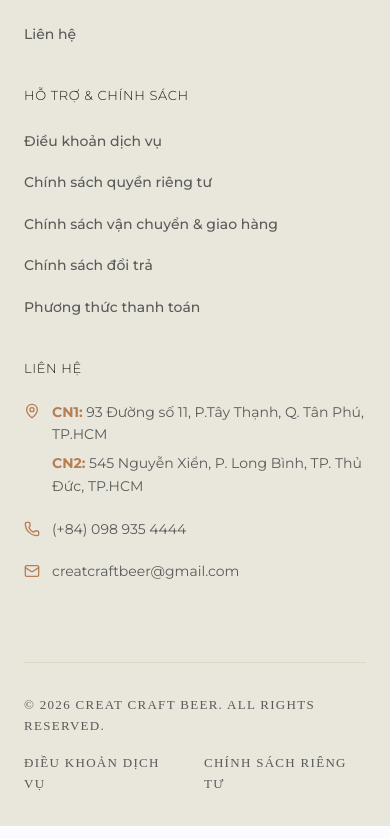
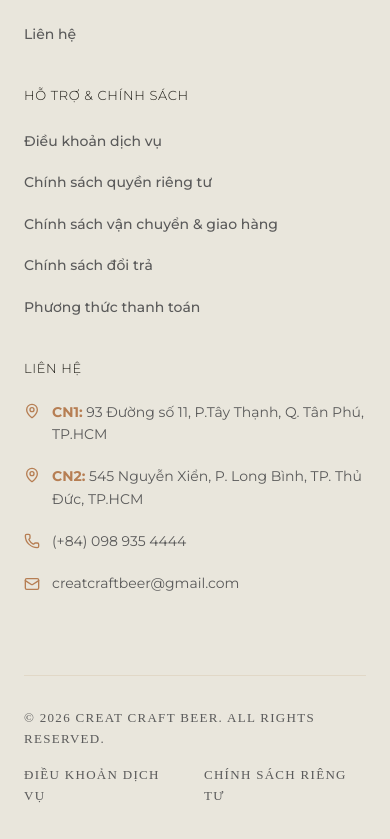
Before and after one commit to tranbichlien935-arch/Creat, a React (Vite) app: page /lien-he in a window 390 px wide. Shown: the part 2719-3558 px from the top of the page. Built offline with nearby package versions, Linux system fonts and the light colour scheme.

Commit message:
fix: mobile navbar lang flags, product card navigation, remove price filter, carousel start index, footer dual mappin icons

```diff
--- a/src/app/components/Footer.tsx
+++ b/src/app/components/Footer.tsx
@@ -97,10 +97,11 @@ export function Footer() {
             <ul className="space-y-5 text-[14px] text-[#5a5a5a]">
               <li className="flex items-start gap-3">
                 <MapPin className="w-4 h-4 shrink-0 text-[#b67e53] mt-0.5" strokeWidth={2} />
-                <div className="flex flex-col space-y-1.5 leading-relaxed">
-                  <div><strong className="text-[#b67e53]">CN1:</strong> 93 Đường số 11, P.Tây Thạnh, Q. Tân Phú, TP.HCM</div>
-                  <div><strong className="text-[#b67e53]">CN2:</strong> 545 Nguyễn Xiển, P. Long Bình, TP. Thủ Đức, TP.HCM</div>
-                </div>
+                <div><strong className="text-[#b67e53]">CN1:</strong> 93 Đường số 11, P.Tây Thạnh, Q. Tân Phú, TP.HCM</div>
+              </li>
+              <li className="flex items-start gap-3">
+                <MapPin className="w-4 h-4 shrink-0 text-[#b67e53] mt-0.5" strokeWidth={2} />
+                <div><strong className="text-[#b67e53]">CN2:</strong> 545 Nguyễn Xiển, P. Long Bình, TP. Thủ Đức, TP.HCM</div>
               </li>
               <li className="flex items-center gap-3">
                 <Phone className="w-4 h-4 shrink-0 text-[#b67e53]" strokeWidth={2} />
```
